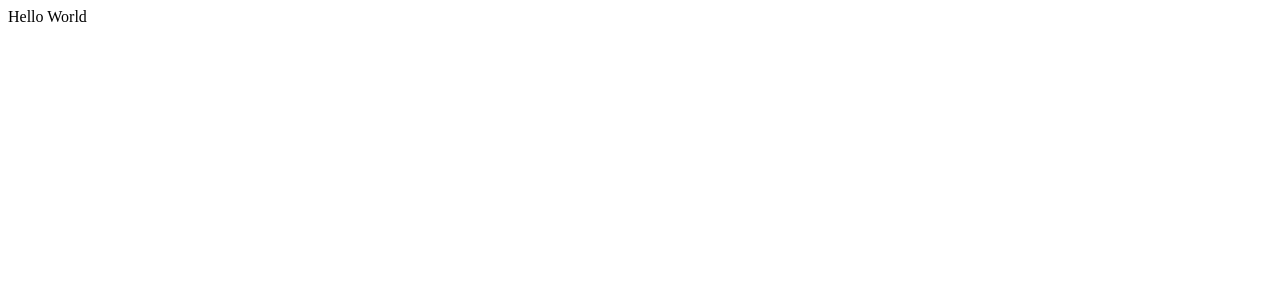
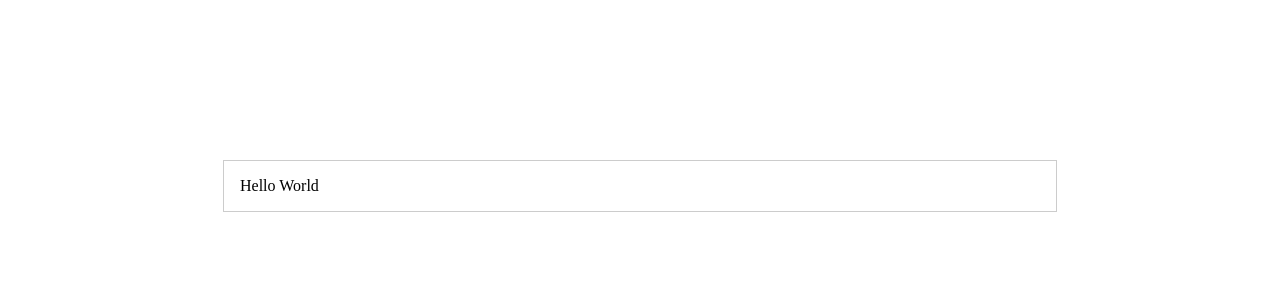
Before and after one commit to karintou8710/edit-context, a React (Vite) app: page / in a window 1280 px wide. Shown: the top 300 px of the page. Built offline with nearby package versions, Linux system fonts and the light colour scheme.

Commit message:
feat: editcontext

```diff
--- /dev/null
+++ b/src/App.module.css
@@ -0,0 +1,7 @@
+.editor {
+  margin: 10rem auto;
+  padding: 1rem;
+  max-width: 800px;
+  white-space: pre-wrap;
+  border: 1px solid #ccc;
+}
--- a/src/App.tsx
+++ b/src/App.tsx
@@ -1,4 +1,6 @@
 import { useEffect, useRef } from "react";
+
+import styles from "./App.module.css";
 
 function App() {
 	const ref = useRef<HTMLDivElement>(null);
@@ -13,10 +15,23 @@ function App() {
 
 		el.editContext = editContext;
 
+		const controlBound = el.getBoundingClientRect();
+		const selection = document.getSelection();
+		if (!selection) return;
+		editContext.updateControlBounds(controlBound);
+
 		editContext.addEventListener("textupdate", (event) => {
 			const sel = window.getSelection();
 			el.textContent = editContext.text;
 			sel?.collapse(el.firstChild, event.selectionStart);
+		});
+
+		editContext.addEventListener("textformatupdate", (event) => {
+			console.log("textformatupdate", event);
+		});
+
+		editContext.addEventListener("characterboundsupdate", (event) => {
+			console.log("characterboundsupdate", event);
 		});
 
 		document.addEventListener("selectionchange", () => {
@@ -27,12 +42,17 @@ function App() {
 				selection.anchorOffset,
 				selection.focusOffset,
 			);
+			editContext.updateSelectionBounds(
+				selection.getRangeAt(0).getBoundingClientRect(),
+			);
 		});
 	}, []);
 
 	return (
 		<div>
-			<div ref={ref}>Hello World</div>
+			<div className={styles.editor} ref={ref}>
+				Hello World
+			</div>
 		</div>
 	);
 }
```
Also changed, not shown: 1 other file (tests, documents, lock files or other folders).
